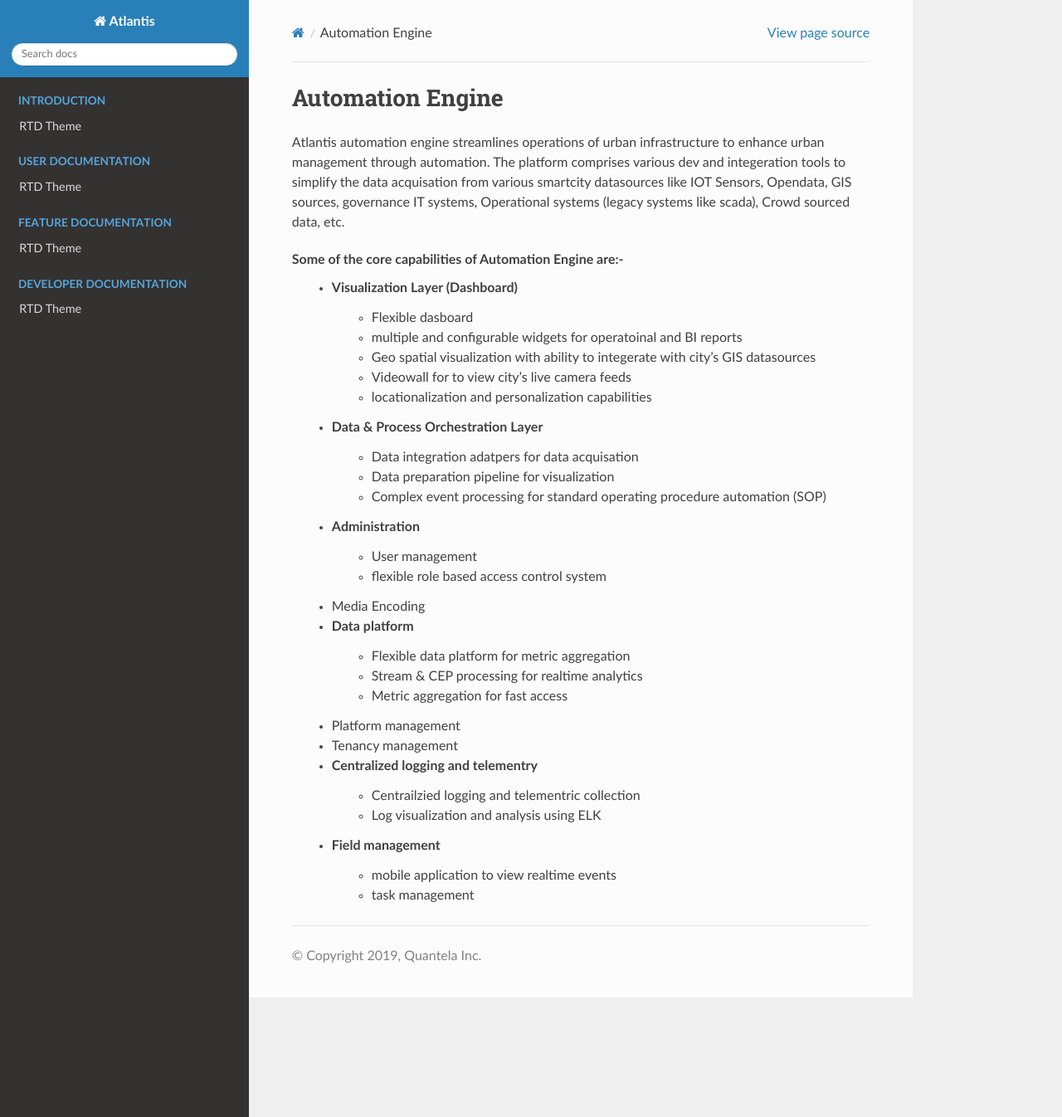
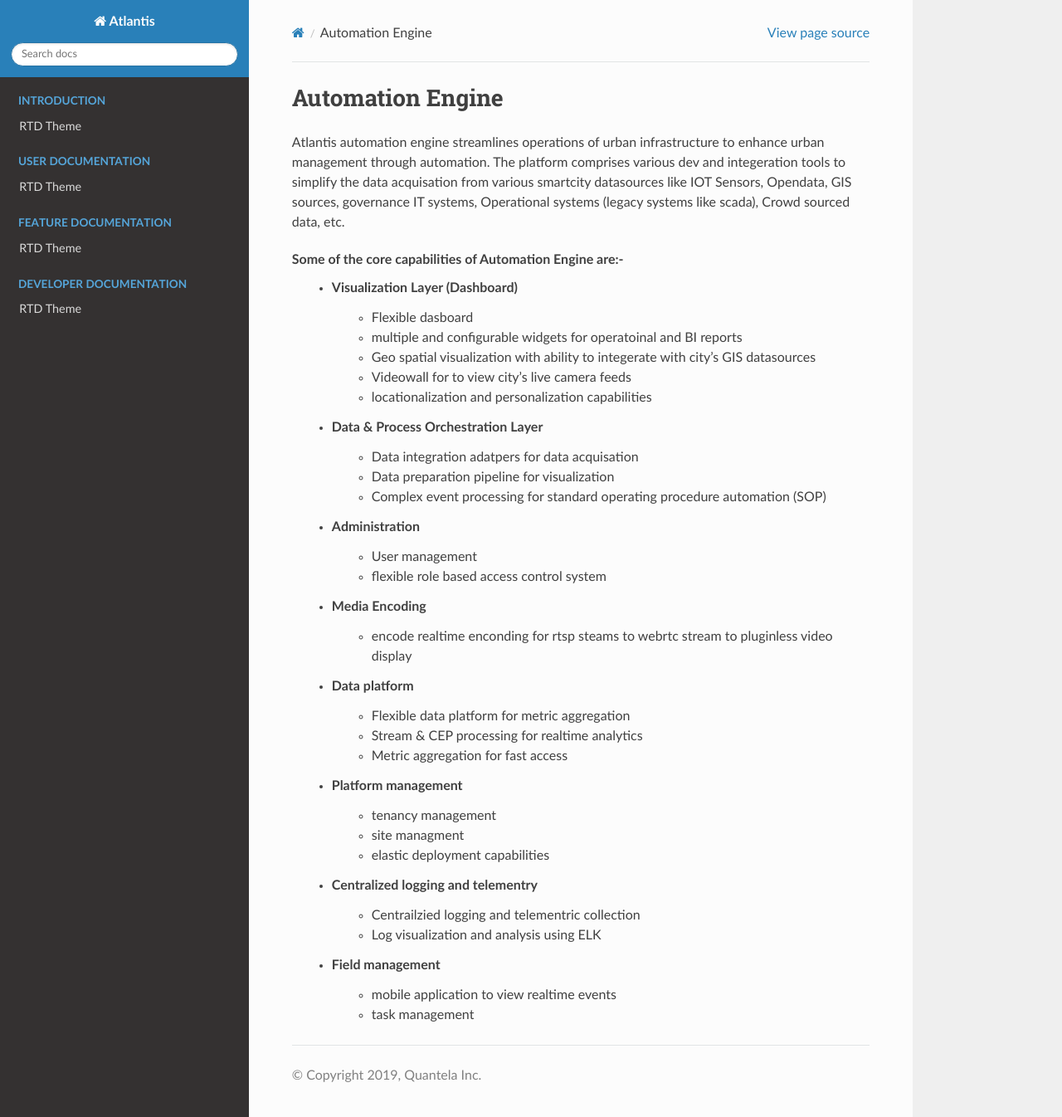
Before and after one commit to mohamedsheriff/atlantisdocs, a Sphinx documentation site: the page built from source/AutomationEngine.rst, in a window 1280 px wide and 1346 px high. Shown: the whole window at 83% size. Built offline with Sphinx 7.4.7 and the Read the Docs theme 2.0.0, drawn with Linux system fonts in a browser that asks for light colours; pages that are not in the unit, such as notebooks, are missing from menus.

Commit message:
Update AutomationEngine.rst

```diff
--- a/source/AutomationEngine.rst
+++ b/source/AutomationEngine.rst
@@ -21,12 +21,15 @@
         * User management
         * flexible role based access control system
     * Media Encoding
+        * encode realtime enconding for rtsp steams to webrtc stream to pluginless video display
     * Data platform
         * Flexible data platform for metric aggregation
         * Stream & CEP processing for realtime analytics
         * Metric aggregation for fast access
     * Platform management
-    * Tenancy management
+        * tenancy management
+        * site managment
+        * elastic deployment capabilities
     * Centralized logging and telementry
         * Centrailzied logging and telementric collection
         * Log visualization and analysis using ELK
```
